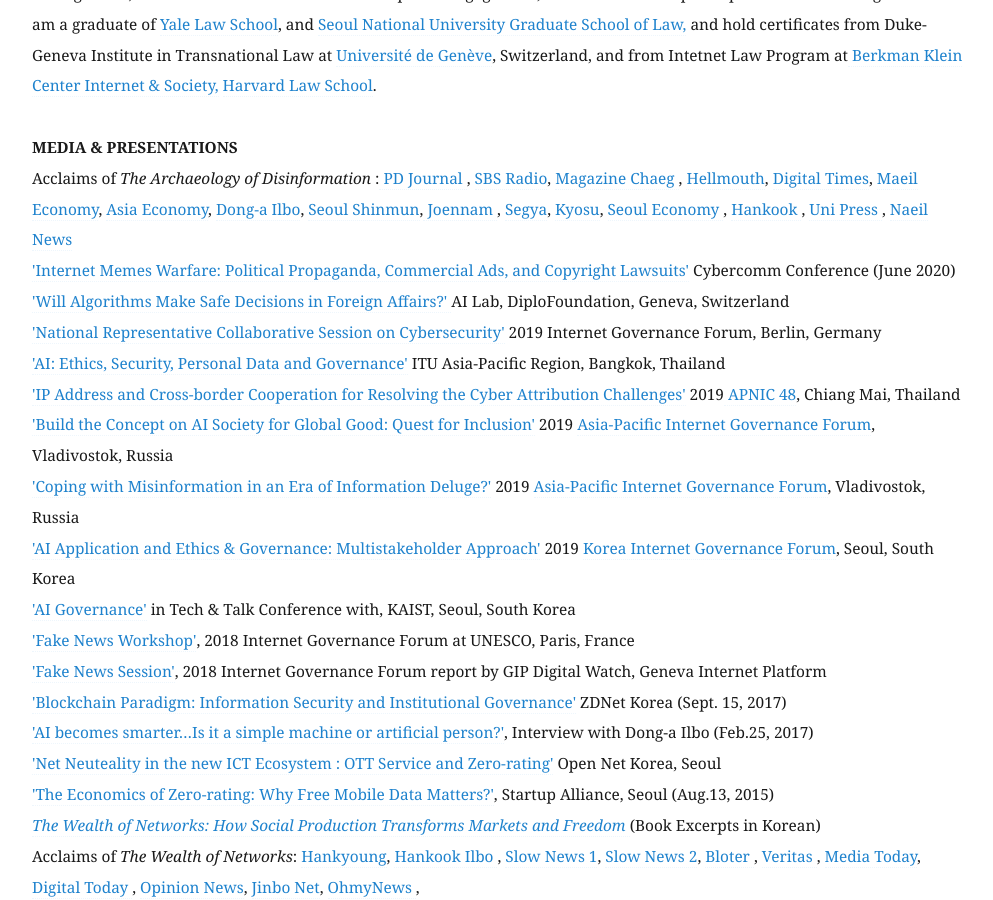
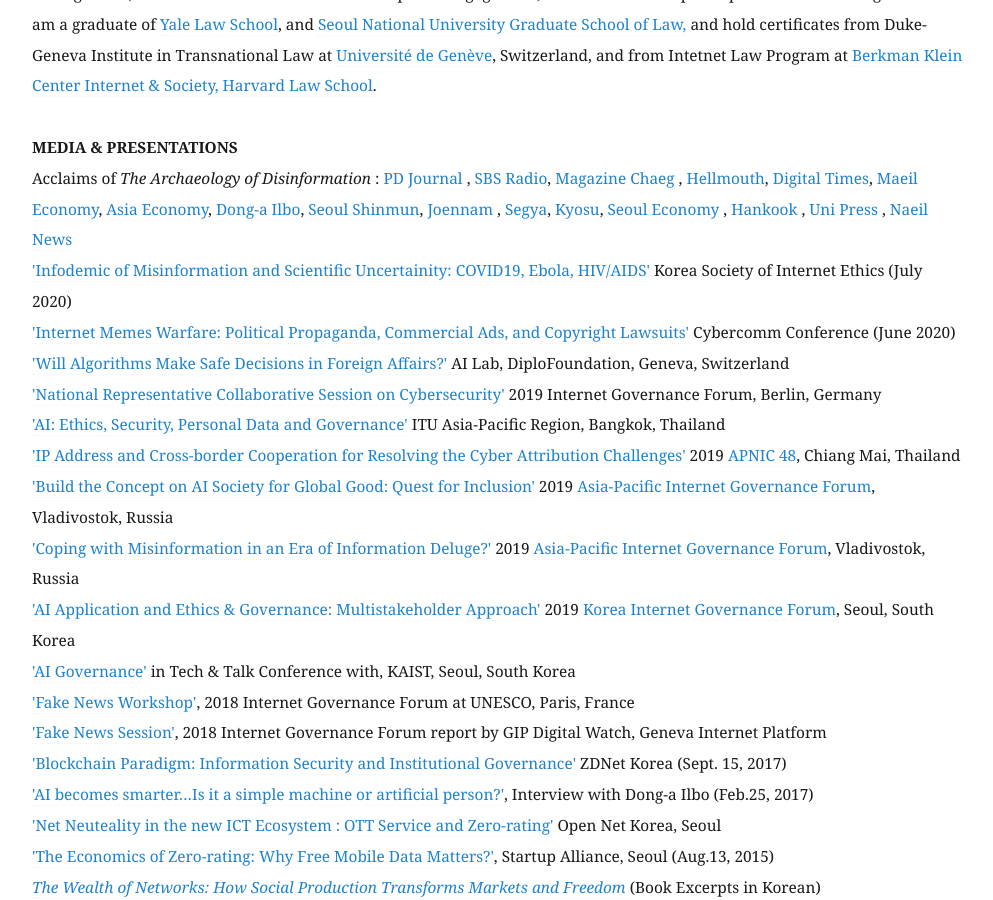
Before and after one commit to eunchangchoi/eunchangchoi.github.io, a Jekyll site: the page built from index.md, in a window 1280 px wide and 900 px high, scrolled down 2014 px. Shown: the whole window, without its empty margins (68-1061 px from the left). Built offline with Jekyll 4.4.1, drawn with Linux system fonts in a browser that asks for light colours.

Commit message:
Update index.md

```diff
--- a/index.md
+++ b/index.md
@@ -33,6 +33,7 @@
 
  <strong> MEDIA & PRESENTATIONS </strong> <br>
  Acclaims of<i> The Archaeology of Disinformation </i>:<a href="https://www.pdjournal.com/news/articleView.html?idxno=71119"> PD Journal </a>, <a href="http://radio.sbs.co.kr/gorealra/player/?podId=P0000000874&vodId=V0000328499"> SBS Radio</a>, <a href="https://bit.ly/3aVFA4z"> Magazine Chaeg </a>, <a href="https://www.youtube.com/watch?v=MpeoOBXadZ8&feature=youtu.be&t=241"> Hellmouth</a>, <a href="http://www.dt.co.kr/contents.html?article_no=2020030302103869061001"> Digital Times</a>, <a href="https://www.mk.co.kr/news/culture/view/2020/02/155878"> Maeil Economy</a>, <a href="https://www.asiae.co.kr/article/2020022811050161321&mobile=Y"> Asia Economy</a>, <a href="http://www.donga.com/news/article/all/20200216/99724450/1"> Dong-a Ilbo</a>, <a href="https://www.seoul.co.kr/news/newsView.php?id=20200313020005&wlog_tag3=naver">Seoul Shinmun</a>,<a href="https://www.jnilbo.com/2020/02/20/2020022015101829561/"> Joennam </a>, <a href="http://www.segye.com/newsView/20200214510584?OutUrl=naver"> Segya</a>, <a href="https://www.kyosu.net/news/articleView.html?idxno=48054"> Kyosu</a>, <a href="https://www.sedaily.com/NewsVIew/1YYX4ZYYI0"> Seoul Economy </a>, <a href="https://www.hankookilbo.com/News/Read/202002131753026467"> Hankook </a>, <a href="https://www.unipress.co.kr/news/articleView.html?idxno=771"> Uni Press </a>, <a href="https://www.naeil.com/news_view/?id_art=341418"> Naeil News </a> <br>
+<a href="https://youtu.be/UE72pdH8kBU"> 'Infodemic of Misinformation and Scientific Uncertainity: COVID19, Ebola, HIV/AIDS'</a> Korea Society of Internet Ethics (July 2020)<br>
 <a href="https://www.slideshare.net/EunChangChoi/internet-meme-warfare-political-propaganda-commercial-ads-copyright-lawsuits"> 'Internet Memes Warfare: Political Propaganda, Commercial Ads, and Copyright Lawsuits'</a> Cybercomm Conference (June 2020)<br>
 <a href="https://www.diplomacy.edu/blog/will-algorithms-make-safe-decisions-foreign-affairs">'Will Algorithms Make Safe Decisions in Foreign Affairs?' </a> AI Lab, DiploFoundation, Geneva, Switzerland <br>
 <a href="https://www.youtube.com/watch?v=nsZJaB3fx0E&feature=youtu.be&t=1689">'National Representative Collaborative Session on Cybersecurity'</a> 2019 Internet Governance Forum, Berlin, Germany <br>
```
